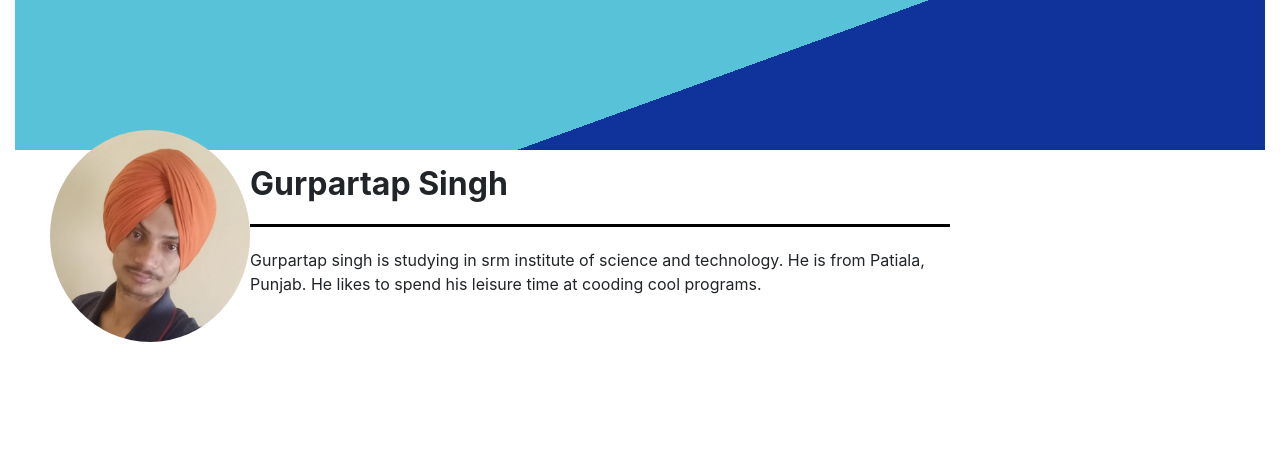
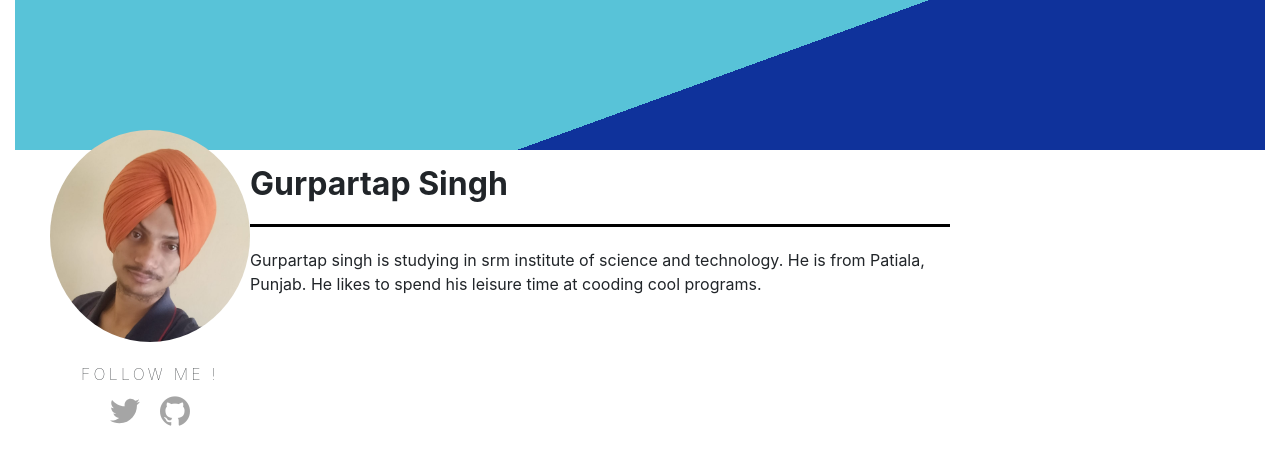
Before and after one commit to gurpartap0306/portfolio, a plain HTML site: page index.html in a window 1280 px wide. Drawn offline with nearby package versions, Linux system fonts and the light colour scheme.

Commit message:
updated into flex

```diff
--- a/index.html
+++ b/index.html
@@ -15,9 +15,16 @@
   <body class="container-fluid">
     <div class="cover"></div>
     <div class="intro-flex intro-container">
-      <div class="">
-        <div><img src="image.jpeg" alt="profile picture" class="profile-pic "></div>
+      <div class="user-pic">
+        <div><img src="images/image.jpeg" alt="profile picture" class="profile-pic "></div>
+        <div class="social">
+          <div class="social-desc">Follow me !</div>
+          <div class="social-pic">
+            <a class="icon" href="https://twitter.com/dhaliwalgurpar1" ><img src="images/twitter.svg" alt="twiter-logo"></a>
+            <a class="icon" href="https://github.com/gurpartap0306" ><img src="images/github-logo.png" alt="github-logo"></a>
+          </div>
         </div>
+      </div>
       <div class="intro-desc">
         <div class="user-name">Gurpartap Singh</div>
         <hr >
--- a/stylesheet1.css
+++ b/stylesheet1.css
@@ -18,10 +18,9 @@
 
     display: flex;
     flex-direction: row;
-    flex-wrap: wrap;
     position: relative;
     z-index: 1;
-    height: 212px;
+    height: auto;
     padding: 10px;
   }
 
@@ -30,6 +29,36 @@
   margin-left: auto;
   margin-right: auto;
   }
+
+  .social{
+    text-align: center;
+    width: 200px;
+    top:-10px;
+    position:relative;
+    }
+
+  .social-desc{
+    text-transform: uppercase;
+    font-weight: 100;
+    letter-spacing: .2rem;
+  }
+
+  .social .social-pic{
+    display: flex;
+    width: 200px;
+    flex-direction: row;
+    margin-top: 10px;
+    justify-content: center;
+  }
+
+  .icon{
+    width: 30px;
+    margin: 10px;
+    margin-top: 0px;
+    opacity: .35;
+    transition: opacity .25s ease;
+  }
+
   .intro-desc > div{
     width:700px;
   }
@@ -47,8 +76,11 @@
     display: block;
   }
 
+
 }
 /* for mobile*/
 @media screen and (max-width: 600px){
-
+html{
+  display: none;
 }
+}
```
Also changed, not shown: images/github-logo.png (added), images/github-logo.svg (added), images/image.jpeg (renamed from image.jpeg), images/twitter.svg (added), 1 other file.
